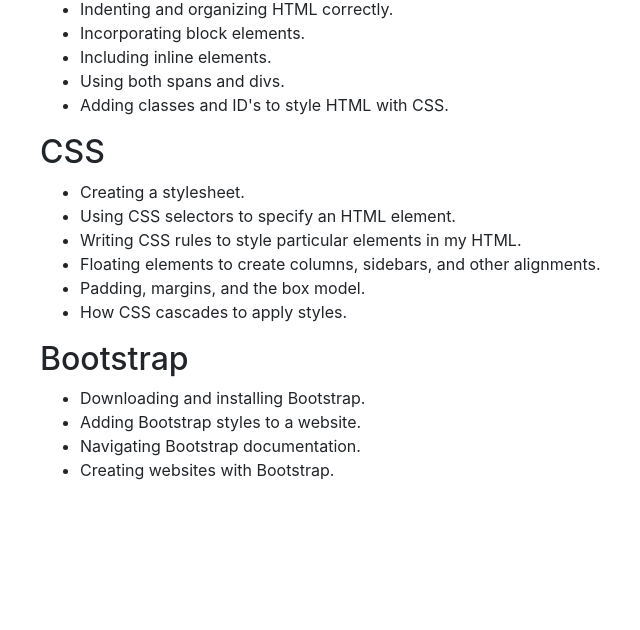
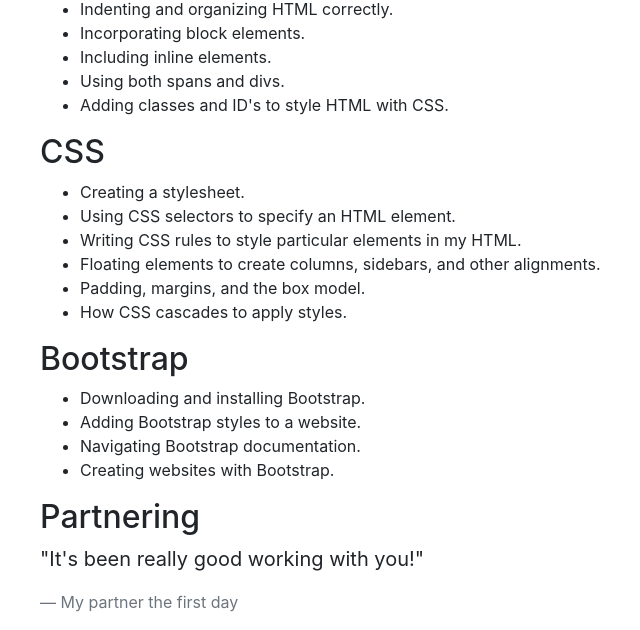
Before and after one commit to mellowmorgan/Section-in-Review, a plain HTML site: page index.html in a window 1280 px wide. Shown: the part 718-1348 px from the top of the page, without its empty margins (45-685 px from the left). Before the commit the page ends 1216 px from the top, so only its background shows below. Drawn offline with Linux system fonts and the light colour scheme.

Commit message:
Add Bootstrap element blockquote
Co-authored-by: Morgan Waites <morgan.waites@gmail.com>

```diff
--- a/index.html
+++ b/index.html
@@ -60,6 +60,11 @@
         <li>Navigating Bootstrap documentation.</li>
         <li>Creating websites with Bootstrap.</li>
       </ul>
+      <h2>Partnering</h2>
+      <blockquote class="blockquote">
+        <p>"It's been really good working with you!"</p>
+        <footer class="blockquote-footer">My partner the first day</footer>
+      </blockquote>
     </div>
   </body>
 </html>
```
